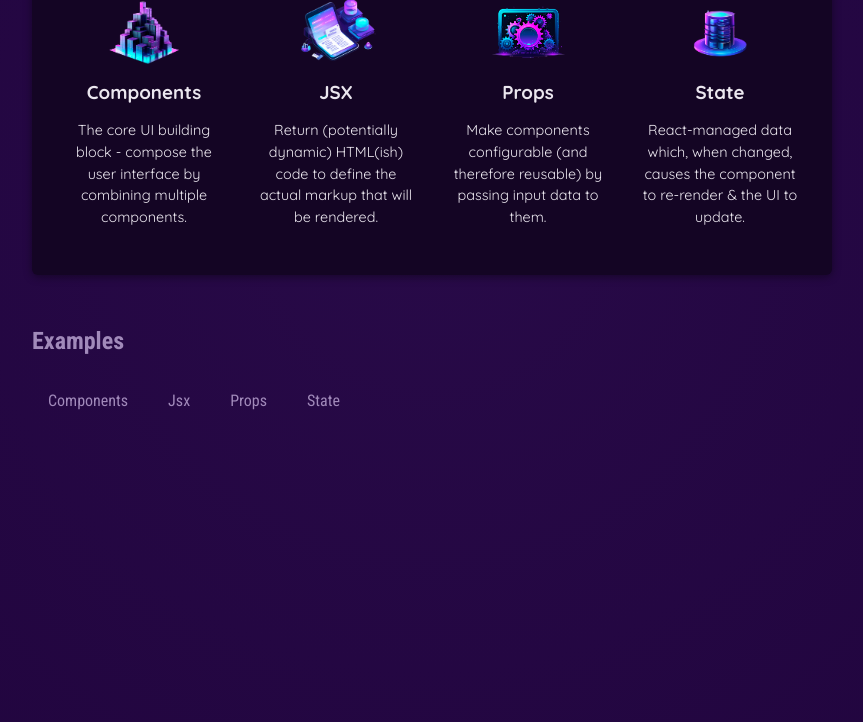
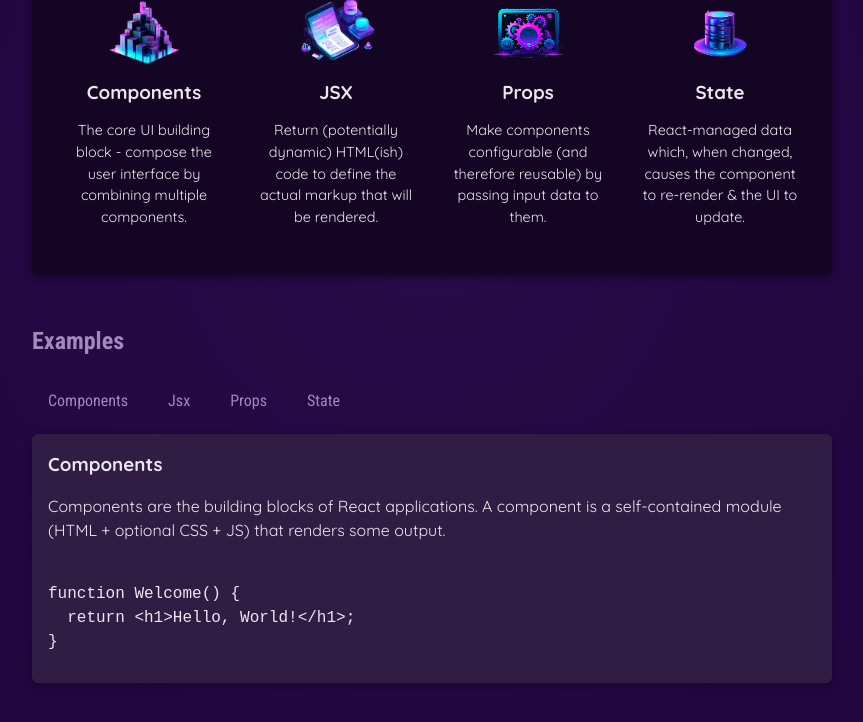
Before and after one commit to nattancode07/React-Essentials, a React (Vite) app: page / in a window 1280 px wide. Both pictures are taken after a click on the button "Components". Shown: the part 424-1146 px from the top of the page, without its empty margins (208-1071 px from the left). Built offline with nearby package versions, Linux system fonts and the light colour scheme.

Commit message:
commit 3

```diff
--- a/src/App.jsx
+++ b/src/App.jsx
@@ -1,27 +1,32 @@
-import {useState} from 'react'
+import { useState } from 'react'
 //import componentsImg from './assets/components.png';
 import { CORE_CONCEPTS } from './data.js';
 import Header from './components/Header/Header.jsx'
 import CoreConcept from './components/CoreConcept.jsx'
 import TabButton from './components/TabButton';
-
-function handleSelect(selectedButton) {
-  // selectedButton => 'components', 'jsx', 'props', 'state'
-  console.log(selectedButton)
-}
+import { EXAMPLES } from './data-with-examples.js';
 
 function App() {
+
+  const [selectedTopic, setSelectedTopic] = useState();
+
+  function handleSelect(selectedButton) {
+    // selectedButton => 'components', 'jsx', 'props', 'state'
+    setSelectedTopic(selectedButton);
+    console.log(selectedTopic)
+  };
+
   return (
     <div>
-      <Header/>
+      <Header />
       <main>
-        <section id= "core-concepts">
+        <section id="core-concepts">
           <h2>Core Concepts</h2>
           <ul>
-            <CoreConcept {...CORE_CONCEPTS[0]}/>
-            <CoreConcept {...CORE_CONCEPTS[1]}/>
-            <CoreConcept {...CORE_CONCEPTS[2]}/>
-            <CoreConcept {...CORE_CONCEPTS[3]}/>
+            <CoreConcept {...CORE_CONCEPTS[0]} />
+            <CoreConcept {...CORE_CONCEPTS[1]} />
+            <CoreConcept {...CORE_CONCEPTS[2]} />
+            <CoreConcept {...CORE_CONCEPTS[3]} />
           </ul>
         </section>
         <section id="examples">
@@ -32,6 +37,17 @@
             <TabButton onSelect={() => handleSelect('props')}>Props</TabButton>
             <TabButton onSelect={() => handleSelect('state')}>State</TabButton>
           </menu>
+          {!selectedTopic ? <p>Please selected a topic</p> :
+            <div id="tab-content">
+            <h3>{EXAMPLES[selectedTopic].title}</h3>
+            <p>{EXAMPLES[selectedTopic].description}</p>
+            <pre>
+              <code>
+                {EXAMPLES[selectedTopic].code}
+              </code>
+            </pre>
+          </div>
+          }
         </section>
       </main>
     </div>
--- /dev/null
+++ b/src/data-with-examples.js
@@ -0,0 +1,82 @@
+import componentsImg from './assets/components.png';
+import propsImg from './assets/config.png';
+import jsxImg from './assets/jsx-ui.png';
+import stateImg from './assets/state-mgmt.png';
+
+export const CORE_CONCEPTS = [
+  {
+    image: componentsImg,
+    title: 'Components',
+    description:
+      'The core UI building block - compose the user interface by combining multiple components.',
+  },
+  {
+    image: jsxImg,
+    title: 'JSX',
+    description:
+      'Return (potentially dynamic) HTML(ish) code to define the actual markup that will be rendered.',
+  },
+  {
+    image: propsImg,
+    title: 'Props',
+    description:
+      'Make components configurable (and therefore reusable) by passing input data to them.',
+  },
+  {
+    image: stateImg,
+    title: 'State',
+    description:
+      'React-managed data which, when changed, causes the component to re-render & the UI to update.',
+  },
+];
+
+export const EXAMPLES = {
+  components: {
+    title: 'Components',
+    description:
+      'Components are the building blocks of React applications. A component is a self-contained module (HTML + optional CSS + JS) that renders some output.',
+    code: `
+function Welcome() {
+  return <h1>Hello, World!</h1>;
+}`,
+  },
+  jsx: {
+    title: 'JSX',
+    description:
+      'JSX is a syntax extension to JavaScript. It is similar to a template language, but it has full power of JavaScript (e.g., it may output dynamic content).',
+    code: `
+<div>
+  <h1>Welcome {userName}</h1>
+  <p>Time to learn React!</p>
+</div>`,
+  },
+  props: {
+    title: 'Props',
+    description:
+      'Components accept arbitrary inputs called props. They are like function arguments.',
+    code: `
+function Welcome(props) {
+  return <h1>Hello, {props.name}</h1>;
+}`,
+  },
+  state: {
+    title: 'State',
+    description:
+      'State allows React components to change their output over time in response to user actions, network responses, and anything else.',
+    code: `
+function Counter() {
+  const [isVisible, setIsVisible] = useState(false);
+
+  function handleClick() {
+    setIsVisible(true);
+  }
+
+  return (
+    <div>
+      <button onClick={handleClick}>Show Details</button>
+      {isVisible && <p>Amazing details!</p>}
+    </div>
+  );
+}`,
+  },
+};
```
